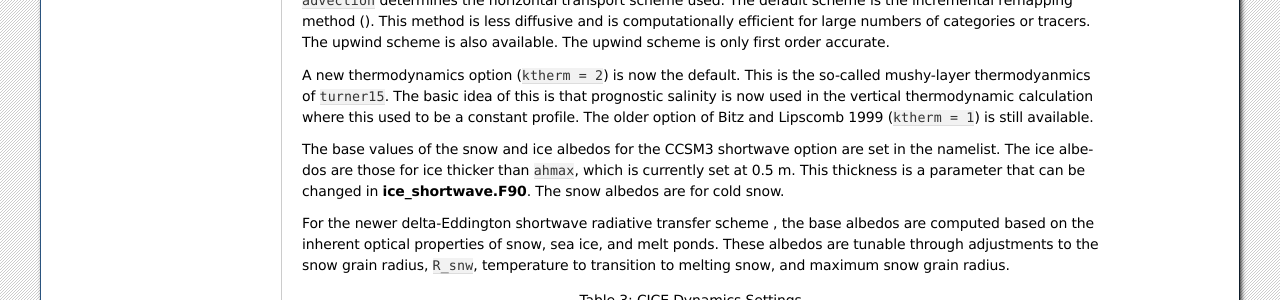
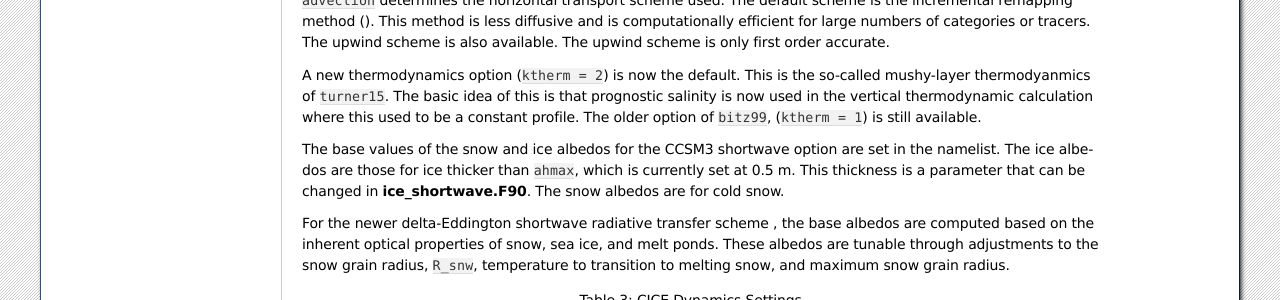
Before and after one commit to NCAR/CICE, a Sphinx documentation site: the page built from doc/source/users_guide/ice_nml_var.rst, in a window 1280 px wide and 900 px high, scrolled down 3040 px. Shown: the part 172-472 px from the top of the window. Built offline with Sphinx 7.4.7, drawn with Linux system fonts in a browser that asks for light colours; cross-references to code outside the pages are shown as plain code.

Commit message:
New update

```diff
--- a/doc/source/index.rst
+++ b/doc/source/index.rst
@@ -22,6 +22,6 @@
 Indices and tables
 ==================
 
-* :ref:`genindex`
-* :ref:`modindex`
-* :ref:`search`
+- :ref:`genindex`
+- :ref:`modindex`
+- :ref:`search`
--- a/doc/source/users_guide/ice_nml_var.rst
+++ b/doc/source/users_guide/ice_nml_var.rst
@@ -228,7 +228,7 @@
 so-called mushy-layer thermodyanmics of :cite:`turner15`. The basic
 idea of this is that prognostic salinity is now used in the vertical
 thermodynamic calculation where this used to be a constant profile. The
-older option of Bitz and Lipscomb 1999 (``ktherm = 1``) is still available.
+older option of :cite:`bitz99`, (``ktherm = 1``) is still available.
 
 The base values of the snow and ice albedos for the CCSM3 shortwave
 option are set in the namelist. The ice albedos are those for ice
```
Also changed, not shown: doc/source/users_guide/index.rst (+6 -1 lines), doc/source/users_guide/zreferences.rst (deleted, +0 -11 lines), 15 other files.
